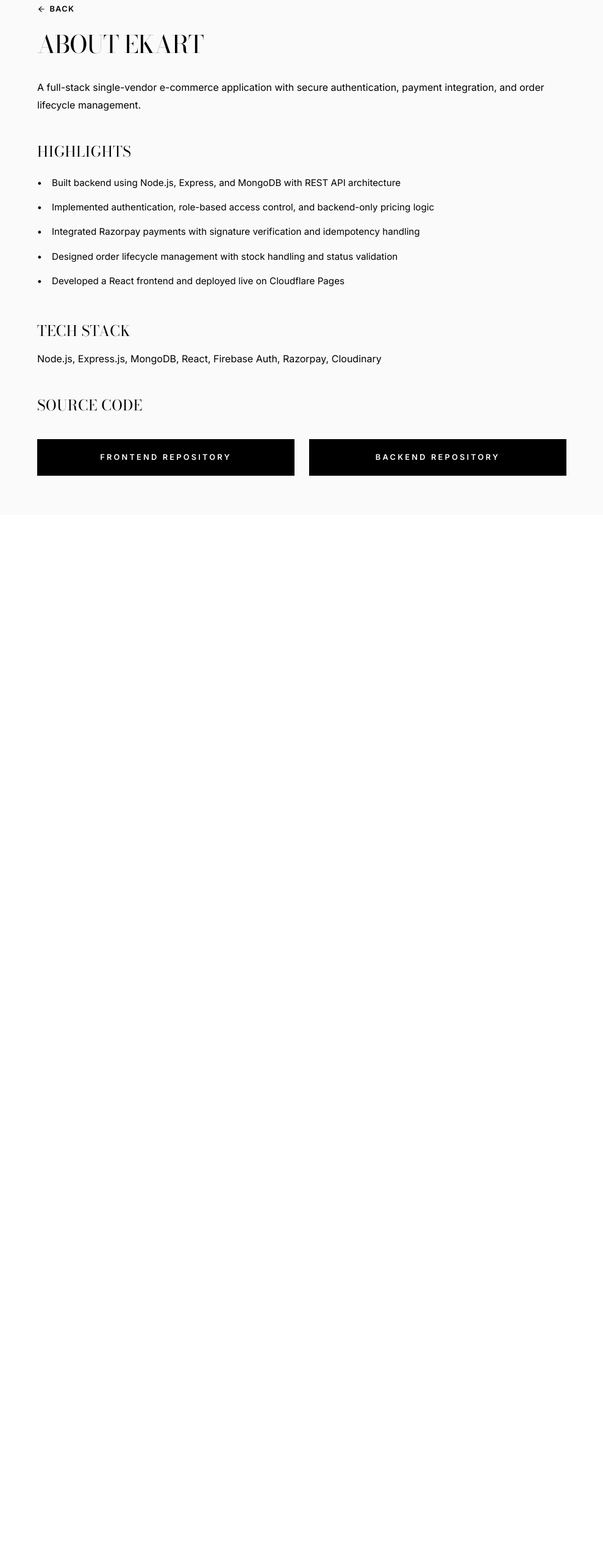
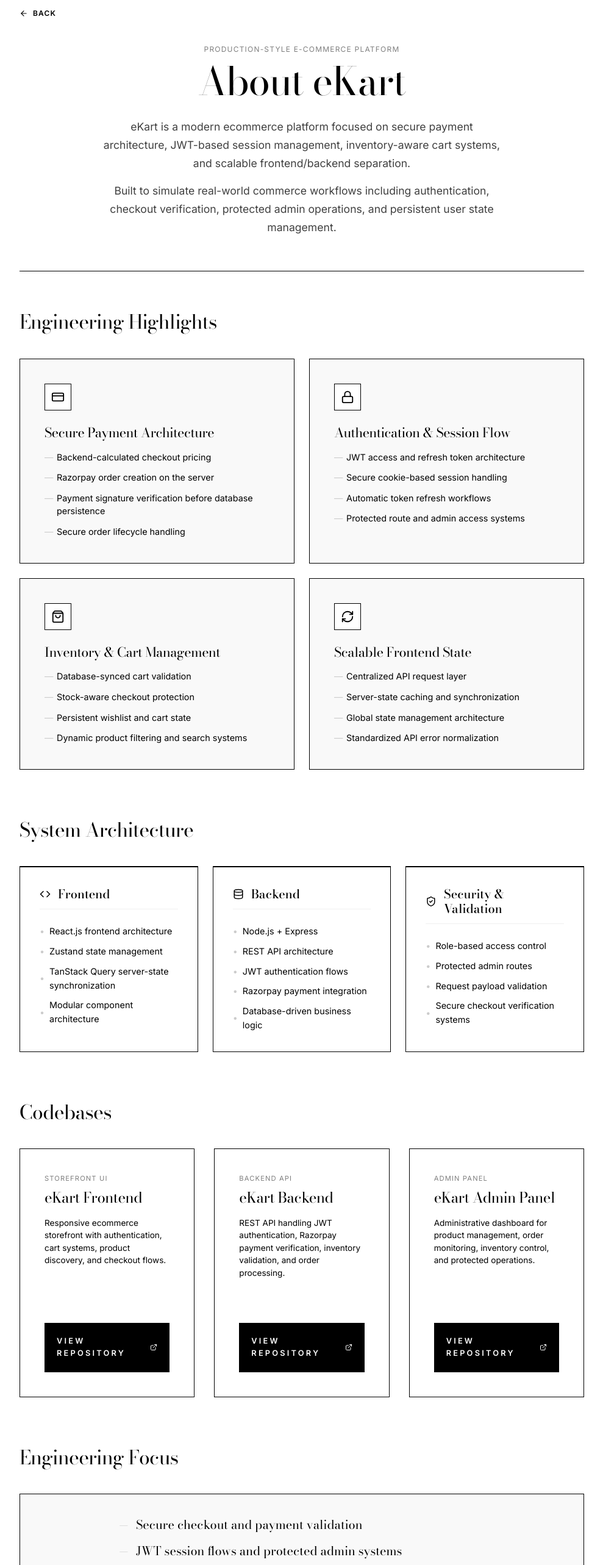
Before and after one commit to sn0914r/ekart-frontend, a React (Vite) app: page /about in a window 1280 px wide. Shown: the part 60-2626 px from the top of the page at 61% size, without its empty margins (145-1134 px from the left). Before the commit the page ends 904 px from the top, so only its background shows below. Built offline with nearby package versions, Linux system fonts and the light colour scheme; no server answers.

Commit message:
refactor(about): update engineering focus points, codebase labels, and text spacing

```diff
--- a/src/app/pages/About/AboutPage.jsx
+++ b/src/app/pages/About/AboutPage.jsx
@@ -1,81 +1,224 @@
 import { useNavigate } from "react-router-dom";
-import { ArrowLeft } from "lucide-react";
+import {
+  ArrowLeft,
+  CreditCard,
+  Lock,
+  ShoppingBag,
+  RefreshCw,
+  Code,
+  Database,
+  ShieldCheck,
+  ExternalLink,
+} from "lucide-react";
 import Button from "@shared/components/Button/Button";
 import * as S from "./AboutPage.styles";
 
 const AboutPage = () => {
   const navigate = useNavigate();
 
+  const highlights = [
+    {
+      icon: <CreditCard size={22} />,
+      title: "Secure Payment Architecture",
+      items: [
+        "Backend-calculated checkout pricing",
+        "Razorpay order creation on the server",
+        "Payment signature verification before database persistence",
+        "Secure order lifecycle handling",
+      ],
+    },
+    {
+      icon: <Lock size={22} />,
+      title: "Authentication & Session Flow",
+      items: [
+        "JWT access and refresh token architecture",
+        "Secure cookie-based session handling",
+        "Automatic token refresh workflows",
+        "Protected route and admin access systems",
+      ],
+    },
+    {
+      icon: <ShoppingBag size={22} />,
+      title: "Inventory & Cart Management",
+      items: [
+        "Database-synced cart validation",
+        "Stock-aware checkout protection",
+        "Persistent wishlist and cart state",
+        "Dynamic product filtering and search systems",
+      ],
+    },
+    {
+      icon: <RefreshCw size={22} />,
+      title: "Scalable Frontend State",
+      items: [
+        "Centralized API request layer",
+        "Server-state caching and synchronization",
+        "Global state management architecture",
+        "Standardized API error normalization",
+      ],
+    },
+  ];
+
+  const architecture = [
+    {
+      icon: <Code size={18} />,
+      title: "Frontend",
+      items: [
+        "React.js frontend architecture",
+        "Zustand state management",
+        "TanStack Query server-state synchronization",
+        "Modular component architecture",
+      ],
+    },
+    {
+      icon: <Database size={18} />,
+      title: "Backend",
+      items: [
+        "Node.js + Express",
+        "REST API architecture",
+        "JWT authentication flows",
+        "Razorpay payment integration",
+        "Database-driven business logic",
+      ],
+    },
+    {
+      icon: <ShieldCheck size={18} />,
+      title: "Security & Validation",
+      items: [
+        "Role-based access control",
+        "Protected admin routes",
+        "Request payload validation",
+        "Secure checkout verification systems",
+      ],
+    },
+  ];
+
+  const repos = [
+    {
+      meta: "Storefront UI",
+      name: "eKart Frontend",
+      desc: "Responsive ecommerce storefront with authentication, cart systems, product discovery, and checkout flows.",
+      link: "https://github.com/sn0914r/ekart-frontend",
+      id: "repo-frontend-link",
+    },
+    {
+      meta: "BACKEND API",
+      name: "eKart Backend",
+      desc: "REST API handling JWT authentication, Razorpay payment verification, inventory validation, and order processing.",
+      link: "https://github.com/sn0914r/ekart-backend",
+      id: "repo-backend-link",
+    },
+    {
+      meta: "Admin Panel",
+      name: "eKart Admin Panel",
+      desc: "Administrative dashboard for product management, order monitoring, inventory control, and protected operations.",
+      link: "https://github.com/sn0914r/ekart-admin-dashboard",
+      id: "repo-admin-link",
+    },
+  ];
+
   return (
     <S.PageWrapper>
-      <S.ContentContainer>
-        <S.BackLink onClick={() => navigate(-1)}>
+      <div className="container">
+        <div className="row">
+          <div className="col-12 col-lg-10 offset-lg-1">
+            <S.BackLink id="about-back-link" onClick={() => navigate(-1)}>
               <ArrowLeft size={14} /> Back
             </S.BackLink>
-        <S.PageTitle>About eKart</S.PageTitle>
+
+            <S.HeroSection>
+              <S.SuperTitle>Production-Style E-Commerce Platform</S.SuperTitle>
+              <S.MainTitle>About eKart</S.MainTitle>
+              <S.Tagline>
+                <p>
+                  eKart is a modern ecommerce platform focused on secure payment architecture,
+                  JWT-based session management, inventory-aware cart systems, and scalable
+                  frontend/backend separation.
+                </p>
+                <p>
+                  Built to simulate real-world commerce workflows including authentication,
+                  checkout verification, protected admin operations, and persistent user state
+                  management.
+                </p>
+              </S.Tagline>
+            </S.HeroSection>
 
             <S.Section>
-          <S.Description>
-            A full-stack single-vendor e-commerce application with secure
-            authentication, payment integration, and order lifecycle management.
-          </S.Description>
+              <S.SectionTitle>Engineering Highlights</S.SectionTitle>
+              <S.HighlightGrid>
+                {highlights.map((highlight, idx) => (
+                  <S.HighlightCard key={idx}>
+                    <S.IconWrapper>{highlight.icon}</S.IconWrapper>
+                    <S.CardTitle>{highlight.title}</S.CardTitle>
+                    <S.HighlightList>
+                      {highlight.items.map((item, itemIdx) => (
+                        <S.HighlightItem key={itemIdx}>{item}</S.HighlightItem>
+                      ))}
+                    </S.HighlightList>
+                  </S.HighlightCard>
+                ))}
+              </S.HighlightGrid>
             </S.Section>
 
             <S.Section>
-          <S.SectionTitle>Highlights</S.SectionTitle>
-          <S.FeatureList>
-            <S.FeatureItem>
-              Built backend using Node.js, Express, and MongoDB with REST API
-              architecture
-            </S.FeatureItem>
-            <S.FeatureItem>
-              Implemented authentication, role-based access control, and
-              backend-only pricing logic
-            </S.FeatureItem>
-            <S.FeatureItem>
-              Integrated Razorpay payments with signature verification and
-              idempotency handling
-            </S.FeatureItem>
-            <S.FeatureItem>
-              Designed order lifecycle management with stock handling and status
-              validation
-            </S.FeatureItem>
-            <S.FeatureItem>
-              Developed a React frontend and deployed live on Cloudflare Pages
-            </S.FeatureItem>
-          </S.FeatureList>
+              <S.SectionTitle>System Architecture</S.SectionTitle>
+              <S.SpecsGrid>
+                {architecture.map((arch, idx) => (
+                  <S.SpecsCard key={idx}>
+                    <S.SpecsCardHeader>
+                      {arch.icon}
+                      <S.SpecsCardTitle>{arch.title}</S.SpecsCardTitle>
+                    </S.SpecsCardHeader>
+                    <S.SpecsList>
+                      {arch.items.map((item, itemIdx) => (
+                        <S.SpecsItem key={itemIdx}>{item}</S.SpecsItem>
+                      ))}
+                    </S.SpecsList>
+                  </S.SpecsCard>
+                ))}
+              </S.SpecsGrid>
             </S.Section>
 
             <S.Section>
-          <S.SectionTitle>Tech Stack</S.SectionTitle>
-          <S.Description>
-            Node.js, Express.js, MongoDB, React, Firebase Auth, Razorpay,
-            Cloudinary
-          </S.Description>
+              <S.SectionTitle>Codebases</S.SectionTitle>
+              <S.RepoGrid>
+                {repos.map((repo, idx) => (
+                  <S.RepoCard key={idx}>
+                    <S.RepoHeader>
+                      <S.RepoMeta>{repo.meta}</S.RepoMeta>
+                      <S.RepoName>{repo.name}</S.RepoName>
+                      <S.RepoDesc>{repo.desc}</S.RepoDesc>
+                    </S.RepoHeader>
+                    <S.RepoFooter>
+                      <Button
+                        id={repo.id}
+                        as="a"
+                        href={repo.link}
+                        target="_blank"
+                        rel="noopener noreferrer"
+                      >
+                        View Repository <S.InlineIcon><ExternalLink size={12} /></S.InlineIcon>
+                      </Button>
+                    </S.RepoFooter>
+                  </S.RepoCard>
+                ))}
+              </S.RepoGrid>
             </S.Section>
 
             <S.Section>
-          <S.SectionTitle>Source Code</S.SectionTitle>
-          <S.LinkSection>
-            <Button
-              as="a"
-              href="https://github.com/sn0914r/ekart-frontend"
-              target="_blank"
-              rel="noopener noreferrer"
-            >
-              Frontend Repository
-            </Button>
-            <Button
-              as="a"
-              href="https://github.com/sn0914r/ekart-backend"
-              target="_blank"
-              rel="noopener noreferrer"
-            >
-              Backend Repository
-            </Button>
-          </S.LinkSection>
+              <S.SectionTitle>Engineering Focus</S.SectionTitle>
+              <S.VisionBlock>
+                <S.VisionList>
+                  <S.VisionItem>Secure checkout and payment validation</S.VisionItem>
+                  <S.VisionItem>JWT session flows and protected admin systems</S.VisionItem>
+                  <S.VisionItem>Reliable cart, inventory, and order handling</S.VisionItem>
+                  <S.VisionItem>Clean frontend/backend separation for scalability</S.VisionItem>
+                </S.VisionList>
+              </S.VisionBlock>
             </S.Section>
-      </S.ContentContainer>
+          </div>
+        </div>
+      </div>
     </S.PageWrapper>
   );
 };
--- a/src/app/pages/About/AboutPage.styles.js
+++ b/src/app/pages/About/AboutPage.styles.js
@@ -2,171 +2,326 @@
 
 export const PageWrapper = styled.div`
   padding: 4rem 0;
-  min-height: 80vh;
-  background-color: #fafafa;
+  min-height: 90vh;
+  background-color: var(--bg-primary);
+  opacity: 0;
+  animation: fadeIn 0.8s cubic-bezier(0.16, 1, 0.3, 1) forwards;
+
+  @keyframes fadeIn {
+    to {
+      opacity: 1;
+    }
+  }
 `;
 
-export const ContentContainer = styled.div`
-  max-width: 900px;
-  margin: 0 auto;
-  padding: 0 1rem;
+export const BackLink = styled.button`
+  background: none;
+  border: none;
+  display: inline-flex;
+  align-items: center;
+  gap: 0.5rem;
+  font-size: 0.75rem;
+  font-weight: 600;
+  text-transform: uppercase;
+  letter-spacing: var(--letter-spacing-loose, 0.1em);
+  color: var(--text-primary);
+  cursor: pointer;
+  padding: 0.5rem 0;
+  margin-bottom: 2rem;
+  transition: all 0.3s ease;
+  position: relative;
+
+  &::after {
+    content: "";
+    position: absolute;
+    bottom: 0;
+    left: 0;
+    width: 0;
+    height: 1px;
+    background-color: var(--color-black);
+    transition: width 0.3s ease;
+  }
+
+  &:hover {
+    transform: translateX(-4px);
+    &::after {
+      width: 100%;
+    }
+  }
 `;
 
-export const PageTitle = styled.h1`
+export const HeroSection = styled.div`
+  text-align: center;
+  margin-bottom: 4rem;
+  border-bottom: var(--border-fine);
+  padding-bottom: 3.5rem;
+`;
+
+export const SuperTitle = styled.span`
+  font-family: var(--font-sans);
+  font-size: 0.75rem;
+  text-transform: uppercase;
+  letter-spacing: var(--letter-spacing-loose, 0.1em);
+  color: var(--text-primary);
+  opacity: 0.5;
+  display: block;
+  margin-bottom: 0.5rem;
+`;
+
+export const MainTitle = styled.h1`
   font-family: var(--font-serif);
-  font-size: 2.5rem;
-  margin: 0 0 2rem 0;
-  text-transform: uppercase;
-  letter-spacing: -0.02em;
+  font-size: clamp(2.5rem, 5vw, 4rem);
+  line-height: 1.1;
   color: var(--text-primary);
+  margin-bottom: 1.5rem;
+`;
+
+export const Tagline = styled.div`
+  font-family: var(--font-sans);
+  font-size: 1.1rem;
+  color: var(--text-secondary);
+  opacity: 0.75;
+  max-width: 660px;
+  margin: 0 auto;
+  line-height: 1.7;
+
+  p {
+    margin-bottom: 1rem;
+    &:last-child {
+      margin-bottom: 0;
+    }
+  }
 `;
 
 export const Section = styled.section`
-  margin-bottom: 3rem;
-
-  &:last-child {
-    margin-bottom: 0;
-  }
+  margin-bottom: 5rem;
 `;
 
 export const SectionTitle = styled.h2`
   font-family: var(--font-serif);
-  font-size: 1.5rem;
-  margin: 0 0 1rem 0;
-  text-transform: uppercase;
-  letter-spacing: 0.02em;
+  font-size: 2rem;
   color: var(--text-primary);
+  margin-bottom: 2.5rem;
+  position: relative;
 `;
 
-export const Description = styled.p`
-  font-size: 1rem;
-  line-height: 1.8;
+export const HighlightGrid = styled.div`
+  display: grid;
+  grid-template-columns: repeat(auto-fit, minmax(320px, 1fr));
+  gap: 1.5rem;
+`;
+
+export const HighlightCard = styled.div`
+  background-color: var(--color-subtle-bg);
+  border: var(--border-fine);
+  padding: 2.5rem;
+  transition: all 0.3s cubic-bezier(0.16, 1, 0.3, 1);
+  display: flex;
+  flex-direction: column;
+  height: 100%;
+
+  &:hover {
+    transform: translateY(-5px);
+    box-shadow: 0 10px 30px var(--color-shadow-soft);
+    border-color: var(--color-black);
+  }
+`;
+
+export const IconWrapper = styled.div`
+  color: var(--text-primary);
+  margin-bottom: 1.5rem;
+  display: flex;
+  align-items: center;
+  justify-content: center;
+  width: 44px;
+  height: 44px;
+  background-color: var(--bg-primary);
+  border: var(--border-fine);
+`;
+
+export const CardTitle = styled.h3`
+  font-family: var(--font-serif);
+  font-size: 1.35rem;
+  color: var(--text-primary);
+  margin-bottom: 1rem;
+`;
+
+export const HighlightList = styled.ul`
+  list-style: none;
+  padding: 0;
+  margin: 0;
+  display: flex;
+  flex-direction: column;
+  gap: 0.75rem;
+`;
+
+export const HighlightItem = styled.li`
+  font-family: var(--font-sans);
+  font-size: 0.9rem;
+  line-height: 1.5;
   color: var(--text-secondary);
+  padding-left: 1.25rem;
+  position: relative;
+
+  &::before {
+    content: "—";
+    position: absolute;
+    left: 0;
+    color: var(--color-muted);
+  }
+`;
+
+export const SpecsGrid = styled.div`
+  display: grid;
+  grid-template-columns: repeat(auto-fit, minmax(250px, 1fr));
+  gap: 1.5rem;
+`;
+
+export const SpecsCard = styled.div`
+  border: var(--border-fine);
+  border-top: var(--border-dark);
+  padding: 2rem;
+  background-color: var(--bg-primary);
+  transition: all 0.3s ease;
+
+  &:hover {
+    box-shadow: 0 5px 15px var(--color-shadow-soft);
+  }
+`;
+
+export const SpecsCardHeader = styled.div`
+  display: flex;
+  align-items: center;
+  gap: 0.75rem;
+  margin-bottom: 1.5rem;
+  border-bottom: 1px solid var(--color-divider);
+  padding-bottom: 0.75rem;
+`;
+
+export const SpecsCardTitle = styled.h4`
+  font-family: var(--font-serif);
+  font-size: 1.25rem;
+  color: var(--text-primary);
+  margin: 0;
+`;
+
+export const SpecsList = styled.ul`
+  list-style: none;
+  padding: 0;
+  margin: 0;
+  display: flex;
+  flex-direction: column;
+  gap: 0.6rem;
+`;
+
+export const SpecsItem = styled.li`
+  font-family: var(--font-sans);
+  font-size: 0.9rem;
+  color: var(--text-secondary);
+  display: flex;
+  align-items: center;
+  gap: 0.5rem;
+
+  &::before {
+    content: "•";
+    color: var(--color-muted);
+  }
+`;
+
+export const RepoGrid = styled.div`
+  display: grid;
+  grid-template-columns: repeat(auto-fit, minmax(280px, 1fr));
+  gap: 2rem;
+`;
+
+export const RepoCard = styled.div`
+  background-color: var(--bg-primary);
+  border: var(--border-fine);
+  padding: 2.5rem;
+  display: flex;
+  flex-direction: column;
+  justify-content: space-between;
+  min-height: 280px;
+  transition: all 0.3s cubic-bezier(0.16, 1, 0.3, 1);
+
+  &:hover {
+    background-color: var(--color-subtle-bg);
+    transform: translateY(-5px);
+    box-shadow: 0 10px 25px var(--color-shadow-soft);
+  }
+`;
+
+export const RepoHeader = styled.div`
   margin-bottom: 1.5rem;
 `;
 
-export const FeatureList = styled.ul`
-  list-style: none;
-  padding: 0;
-  margin: 0 0 1.5rem 0;
+export const RepoMeta = styled.span`
+  font-family: var(--font-sans);
+  font-size: 0.7rem;
+  text-transform: uppercase;
+  letter-spacing: var(--letter-spacing-loose, 0.1em);
+  color: var(--text-primary);
+  opacity: 0.5;
+  display: block;
+  margin-bottom: 0.5rem;
 `;
 
-export const FeatureItem = styled.li`
-  font-size: 0.95rem;
-  color: var(--text-secondary);
-  padding: 0.5rem 0;
-  padding-left: 1.5rem;
-  position: relative;
-
-  &:before {
-    content: "•";
-    position: absolute;
-    left: 0;
-    font-weight: bold;
-    color: var(--text-primary);
-  }
+export const RepoName = styled.h3`
+  font-family: var(--font-serif);
+  font-size: 1.5rem;
+  color: var(--text-primary);
+  margin: 0 0 1rem 0;
 `;
 
-export const TechStack = styled.div`
-  display: grid;
-  grid-template-columns: repeat(auto-fit, minmax(250px, 1fr));
-  gap: 2rem;
-  margin-bottom: 2rem;
-  align-items: start;
-`;
-
-export const TechCategory = styled.div`
-  background-color: #fafafa;
-  padding: 1.5rem;
-  border-left: 3px solid #000000;
-`;
-
-export const TechTitle = styled.h3`
-  font-family: var(--font-serif);
-  font-size: 1.1rem;
-  margin: 0 0 1rem 0;
-  text-transform: uppercase;
-  letter-spacing: 0.05em;
-  color: var(--text-primary);
-`;
-
-export const TechList = styled.ul`
-  list-style: none;
-  padding: 0;
+export const RepoDesc = styled.p`
+  font-family: var(--font-sans);
+  font-size: 0.85rem;
+  line-height: 1.5;
+  color: var(--text-secondary);
   margin: 0;
 `;
 
-export const TechItem = styled.li`
-  font-size: 0.85rem;
-  color: var(--text-secondary);
-  padding: 0.25rem 0;
+export const RepoFooter = styled.div`
+  margin-top: 1.5rem;
 `;
 
-export const LinkSection = styled.div`
-  display: grid;
-  grid-template-columns: repeat(2, 1fr);
-  gap: 1.5rem;
+export const InlineIcon = styled.span`
+  display: inline-flex;
+  align-items: center;
+  margin-left: 0.375rem;
+`;
 
-  @media (max-width: 768px) {
-    grid-template-columns: 1fr;
+export const VisionBlock = styled.div`
+  background-color: var(--color-subtle-bg);
+  border: var(--border-fine);
+  padding: 2.25rem 3rem;
+  text-align: center;
+`;
+
+export const VisionList = styled.ul`
+  list-style: none;
+  padding: 0;
+  margin: 0 auto;
+  max-width: 600px;
+  display: flex;
+  flex-direction: column;
+  gap: 1rem;
+  text-align: left;
+`;
+
+export const VisionItem = styled.li`
+  font-family: var(--font-serif);
+  font-size: 1.25rem;
+  line-height: 1.35;
+  color: var(--text-primary);
+  position: relative;
+  padding-left: 1.75rem;
+
+  &::before {
+    content: "—";
+    position: absolute;
+    left: 0;
+    color: var(--text-primary);
+    opacity: 0.5;
   }
 `;
-
-export const DropdownButton = styled.button`
-  background: none;
-  border: none;
-  color: var(--text-primary);
-  font-size: 0.85rem;
-  font-weight: 600;
-  text-decoration: underline;
-  cursor: pointer;
-  padding: 0.5rem 0;
-  margin-top: 0.5rem;
-  transition: color 0.2s ease;
-
-  &:hover {
-    color: #333333;
-  }
-`;
-
-export const CollapsibleContent = styled.div`
-  margin-top: 1rem;
-  padding-top: 1rem;
-  border-top: 1px solid #e0e0e0;
-  animation: slideDown 0.3s ease-out;
-  overflow: hidden;
-
-  @keyframes slideDown {
-    from {
-      opacity: 0;
-      max-height: 0;
-      padding-top: 0;
-      margin-top: 0;
-    }
-    to {
-      opacity: 1;
-      max-height: 500px;
-      padding-top: 1rem;
-      margin-top: 1rem;
-    }
-  }
-`;
-
-export const BackLink = styled.a`
-  display: inline-flex;
-  align-items: center;
-  gap: 0.4rem;
-  font-size: 0.8rem;
-  font-weight: 600;
-  text-transform: uppercase;
-  letter-spacing: 0.1em;
-  color: var(--text-secondary, #666666);
-  cursor: pointer;
-  text-decoration: none;
-  transition: color 0.2s ease;
-  margin-bottom: 1.5rem;
-
-  &:hover {
-    color: #000000;
-  }
-`;
```
Lines whose indentation alone changed are shown as unchanged.
